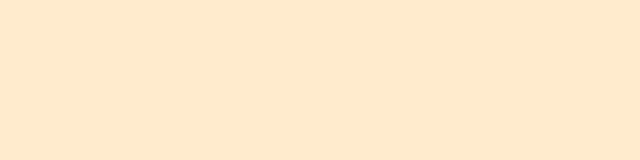
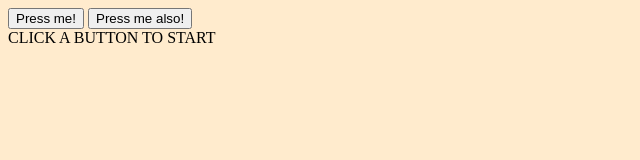
Before and after one commit to SaraSchoonover/event-listeners, a plain HTML site: page index.html in a window 1280 px wide. Shown: the whole page, without its empty margins (0-640 px from the left). Drawn offline with Linux system fonts and the light colour scheme.

Commit message:
event listeners

```diff
--- a/index.html
+++ b/index.html
@@ -8,6 +8,10 @@
 </head>
 <body>
 
+<button id="main-btn">Press me!</button>
+<button id="other-btn">Press me also!</button>
+
+<div id="container">CLICK A BUTTON TO START</div>
 
 <script src="main.js"></script>
 </body>
--- a/main.js
+++ b/main.js
@@ -1 +1,28 @@
-console.log("CONNECTED");
+//console.log("CONNECTED");
+
+const button = document.querySelector('#main-btn');
+const container = document.querySelector('#container');
+
+// button,addEventListener('click', (event) => {
+//   console.log(`You clicked ${event.target.id}!`);
+//   //console.log(event.altKey);
+// })
+
+const whatIsTheId = (event) => {
+  //console.log(event);
+  console.log(`You clicked ${event.target.id}!`);
+
+  if (event.target.id === 'main-btn') {
+    container.innerHTML = 'You clicked the MAIN BUTTON';
+  } else {
+    container.innerHTML = 'You clicked the OTHER BUTTON';
+  }
+}
+
+button.addEventListener('click', whatIsTheId);
+
+// ****** TARGET "other-btn" and on click, run whatIsTheId
+
+const button2 = document.querySelector('#other-btn');
+
+button2.addEventListener('click', whatIsTheId);
```
